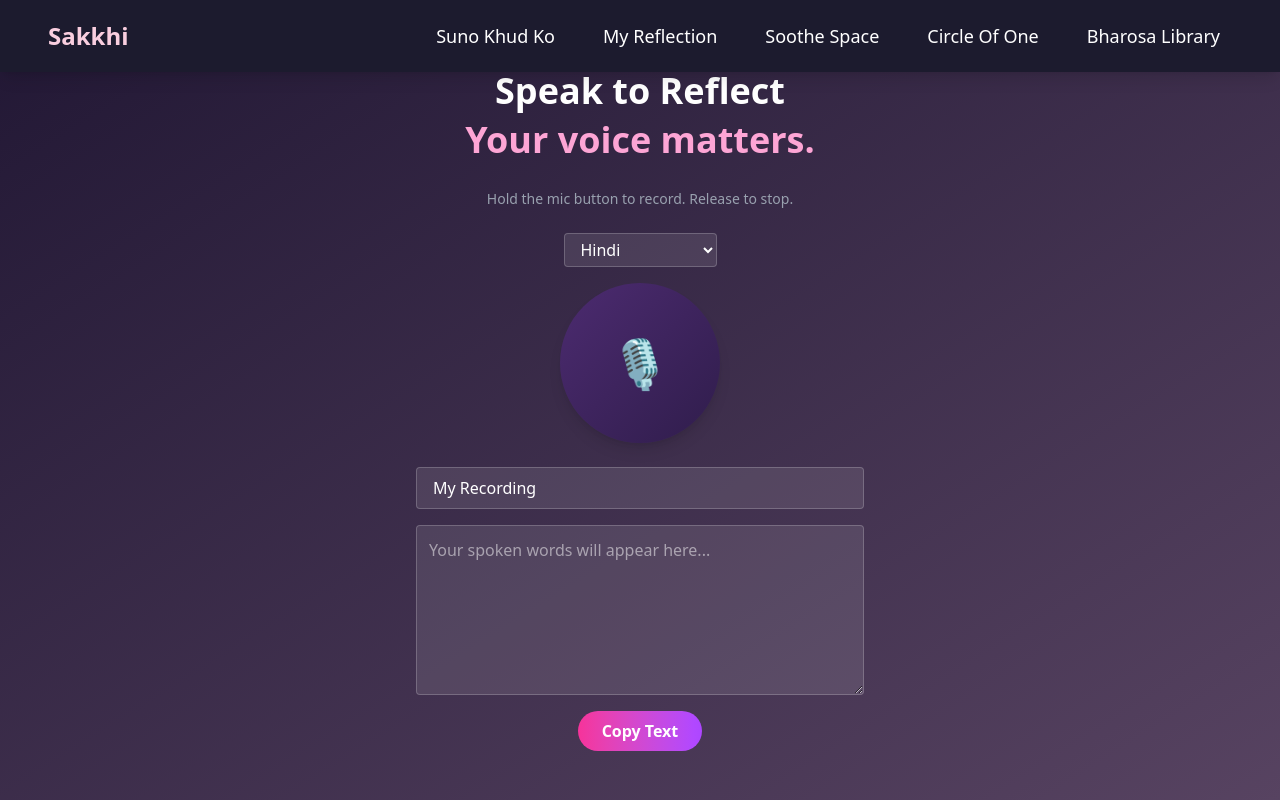
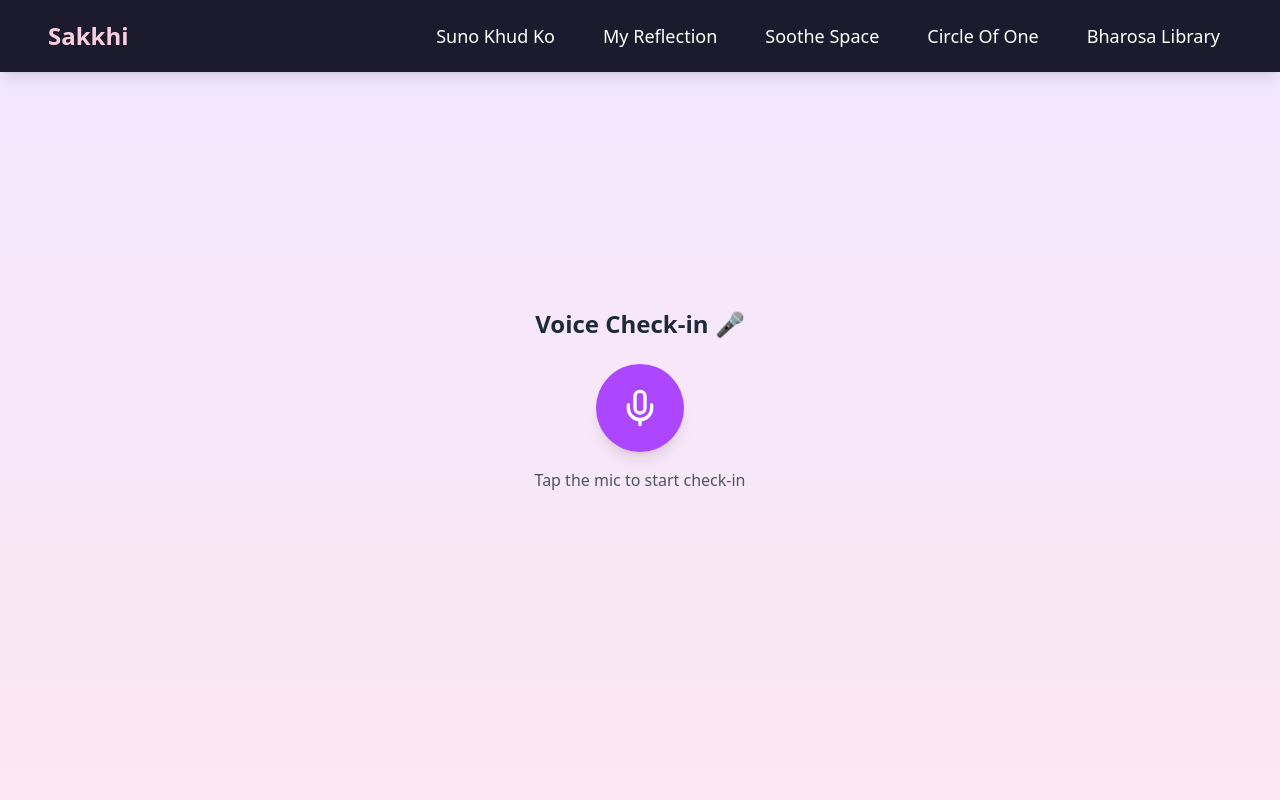
Before and after one commit to Mehhhhull/sakkhi, a React (Vite) app: page /suno-khud-ko in a window 1280 px wide. Shown: the top 800 px of the page. Built offline with nearby package versions, Linux system fonts and the light colour scheme.

Commit message:
Sentimental analysis

```diff
--- a/src/Pages/SunoKhudKo/Components/SpeakPage.jsx
+++ b/src/Pages/SunoKhudKo/Components/SpeakPage.jsx
@@ -1,209 +1,107 @@
 import React, { useState, useRef } from "react";
+import { Mic, Square } from "lucide-react";
 
-const SpeakPage = () => {
+export default function VoiceCheckIn() {
   const [isRecording, setIsRecording] = useState(false);
-  const [transcript, setTranscript] = useState("");
-  const [audioUrl, setAudioUrl] = useState(null);
-  const [copied, setCopied] = useState(false);
-  const [fileName, setFileName] = useState("My Recording");
-  const [language, setLanguage] = useState("hi-IN");
-  const [backendResponse, setBackendResponse] = useState(null);
-
+  const [showModal, setShowModal] = useState(false);
   const mediaRecorderRef = useRef(null);
   const audioChunksRef = useRef([]);
-  const recognitionRef = useRef(null);
 
   const startRecording = async () => {
-    // Start voice recording
+    try {
       const stream = await navigator.mediaDevices.getUserMedia({ audio: true });
-    audioChunksRef.current = [];
       const mediaRecorder = new MediaRecorder(stream);
       mediaRecorderRef.current = mediaRecorder;
+      audioChunksRef.current = [];
 
       mediaRecorder.ondataavailable = (event) => {
-      if (event.data.size > 0) {
-        audioChunksRef.current.push(event.data);
+        if (event.data.size > 0) audioChunksRef.current.push(event.data);
+      };
+
+      mediaRecorder.onstop = () => {
+        setShowModal(true);
+      };
+
+      mediaRecorder.start();
+      setIsRecording(true);
+    } catch (err) {
+      console.error("Error accessing microphone", err);
     }
   };
 
-    mediaRecorder.onstop = () => {
-      const audioBlob = new Blob(audioChunksRef.current, { type: "audio/webm" });
-      const url = URL.createObjectURL(audioBlob);
-      setAudioUrl(url);
-    };
-
-    mediaRecorder.start();
-
-    // Start speech recognition
-    const SpeechRecognition =
-      window.SpeechRecognition || window.webkitSpeechRecognition;
-
-    if (!SpeechRecognition) {
-      alert("Speech Recognition not supported in your browser.");
-      return;
-    }
-
-    const recognition = new SpeechRecognition();
-    recognition.lang = language;
-    recognition.continuous = true;
-    recognition.interimResults = true;
-
-    let finalTranscript = "";
-    recognition.onresult = (event) => {
-      let interimTranscript = "";
-      for (let i = event.resultIndex; i < event.results.length; ++i) {
-        const piece = event.results[i][0].transcript;
-        if (event.results[i].isFinal) {
-          finalTranscript += piece + " ";
-        } else {
-          interimTranscript += piece;
-        }
-      }
-      setTranscript(finalTranscript + interimTranscript);
-    };
-
-    recognition.onerror = (e) => {
-      console.error("Speech Recognition Error:", e);
-    };
-
-    recognitionRef.current = recognition;
-    recognition.start();
-
-    setIsRecording(true);
-  };
-
-  const stopRecording = async () => {
-    // Stop media recorder
-    if (mediaRecorderRef.current && mediaRecorderRef.current.state !== "inactive") {
+  const stopRecording = () => {
+    if (mediaRecorderRef.current) {
       mediaRecorderRef.current.stop();
-    }
-
-    // Stop speech recognition
-    if (recognitionRef.current) {
-      recognitionRef.current.stop();
-    }
-
       setIsRecording(false);
-
-    // 🔥 Call backend with transcript after stopping
-    if (transcript.trim()) {
-      try {
-        const res = await fetch("http://localhost:5000/analyze", {
-          method: "POST",
-          headers: { "Content-Type": "application/json" },
-          body: JSON.stringify({ text: transcript }),
-        });
-
-        const data = await res.json();
-        setBackendResponse(data);
-
-        if (data.sentiment === "negative" && data.redirect) {
-          // redirect to journal page
-          window.location.href = data.redirect;
-        }
-      } catch (err) {
-        console.error("Error calling backend:", err);
-      }
     }
   };
 
-  const handleCopy = () => {
-    navigator.clipboard.writeText(transcript).then(() => {
-      setCopied(true);
-      setTimeout(() => setCopied(false), 2000);
-    });
+  const handleConfirm = () => {
+    setShowModal(false);
+
+    // Fake emotion detection for now
+    const emotions = ["happy", "sad", "neutral"];
+    const detectedEmotion = emotions[Math.floor(Math.random() * emotions.length)];
+
+    if (detectedEmotion === "happy") {
+      window.location.href = "/quotes";
+    } else if (detectedEmotion === "sad") {
+      window.location.href = "/journal";
+    } else {
+      window.location.href = "/blog";
+    }
+  };
+
+  const handleCancel = () => {
+    setShowModal(false);
   };
 
   return (
-    <div
-      className="min-h-screen flex flex-col justify-center items-center text-center px-4"
-      style={{
-        background:
-          "linear-gradient(to bottom right, rgb(33,23,52), rgb(87,67,97))",
-      }}
-    >
-      <h1 className="text-white text-2xl md:text-4xl font-bold leading-snug mb-2 mt-4">
-        Speak to Reflect <br />
-        <span className="text-pink-300">Your voice matters.</span>
+    <div className="flex flex-col items-center justify-center min-h-screen bg-gradient-to-b from-purple-100 to-pink-100">
+      <h1 className="text-2xl font-bold mb-6 text-gray-800">
+        Voice Check-in 🎤
       </h1>
 
-      <p className="text-gray-400 text-xs md:text-sm mt-4 mb-6">
-        Hold the mic button to record. Release to stop.
+      {/* Recording Button */}
+      <button
+        onClick={isRecording ? stopRecording : startRecording}
+        className={`p-6 rounded-full shadow-lg transition transform hover:scale-105 focus:outline-none ${
+          isRecording ? "bg-red-500 hover:bg-red-600" : "bg-purple-500 hover:bg-purple-600"
+        }`}
+      >
+        {isRecording ? (
+          <Square className="w-10 h-10 text-white" />
+        ) : (
+          <Mic className="w-10 h-10 text-white" />
+        )}
+      </button>
+
+      <p className="mt-4 text-gray-600">
+        {isRecording ? "Recording... Tap to stop" : "Tap the mic to start check-in"}
       </p>
 
-      {/* Language Selector */}
-      <select
-        value={language}
-        onChange={(e) => setLanguage(e.target.value)}
-        className="mb-4 px-3 py-1 rounded bg-white/10 text-white border border-white/20"
+      {/* Confirmation Modal */}
+      {showModal && (
+        <div className="fixed inset-0 flex items-center justify-center bg-black bg-opacity-40 z-50">
+          <div className="bg-white p-6 rounded-2xl shadow-xl w-80 text-center">
+            <h2 className="text-lg font-semibold mb-4">Use this recording?</h2>
+            <div className="flex justify-around">
+              <button
+                onClick={handleCancel}
+                className="px-4 py-2 rounded-lg bg-gray-300 hover:bg-gray-400 transition"
               >
-        <option value="hi-IN">Hindi</option>
-        <option value="en-IN">English (India)</option>
-        <option value="en-US">English (US)</option>
-        <option value="ta-IN">Tamil</option>
-        <option value="bn-IN">Bengali</option>
-        <option value="te-IN">Telugu</option>
-        <option value="mr-IN">Marathi</option>
-      </select>
-
-      {/* Mic Button */}
-      <div
-        onMouseDown={startRecording}
-        onMouseUp={stopRecording}
-        onTouchStart={startRecording}
-        onTouchEnd={stopRecording}
-        className={`w-40 h-40 rounded-full bg-gradient-to-br from-[#4c2b70] to-[#301d4c] flex items-center justify-center shadow-lg mb-6 cursor-pointer transition-all duration-300 ease-in-out ${
-          isRecording ? "animate-pulse scale-110" : "hover:scale-105"
-        }`}
+                Cancel
+              </button>
+              <button
+                onClick={handleConfirm}
+                className="px-4 py-2 rounded-lg bg-purple-500 text-white hover:bg-purple-600 transition"
               >
-        <span className="text-5xl">{isRecording ? "🔴" : "🎙️"}</span>
+                Confirm
+              </button>
             </div>
-
-      {/* Rename Input */}
-      <input
-        type="text"
-        value={fileName}
-        onChange={(e) => setFileName(e.target.value)}
-        placeholder="Rename your recording"
-        className="mb-4 px-4 py-2 rounded bg-white/10 text-white border border-white/20 w-full max-w-md"
-      />
-
-      {/* Audio Player */}
-      {audioUrl && (
-        <audio controls src={audioUrl} className="mb-4 max-w-md w-full" />
-      )}
-
-      {/* Transcript */}
-      <textarea
-        value={transcript}
-        readOnly
-        rows={6}
-        className="w-full max-w-md bg-white/10 text-white border border-white/20 p-3 rounded mb-4"
-        placeholder="Your spoken words will appear here..."
-      />
-
-      {/* Copy Button */}
-      <button
-        onClick={handleCopy}
-        className="bg-gradient-to-r from-pink-500 to-purple-500 text-white px-6 py-2 rounded-full font-semibold hover:scale-105 transition"
-      >
-        {copied ? "Copied!" : "Copy Text"}
-      </button>
-
-      {/* Backend response */}
-      {backendResponse && backendResponse.sentiment === "positive" && (
-        <div className="mt-4 p-4 bg-green-500/20 border border-green-400 rounded text-white max-w-md">
-          🌟 {backendResponse.message}
           </div>
-      )}
-
-      {backendResponse && backendResponse.sentiment === "neutral" && (
-        <div className="mt-4 p-4 bg-yellow-500/20 border border-yellow-400 rounded text-white max-w-md">
-          😌 {backendResponse.message}
         </div>
       )}
     </div>
   );
-};
-
-export default SpeakPage;
+}
```
Also changed, not shown: 1 other file (tests, documents, lock files or other folders). Lines whose indentation alone changed are shown as unchanged.
